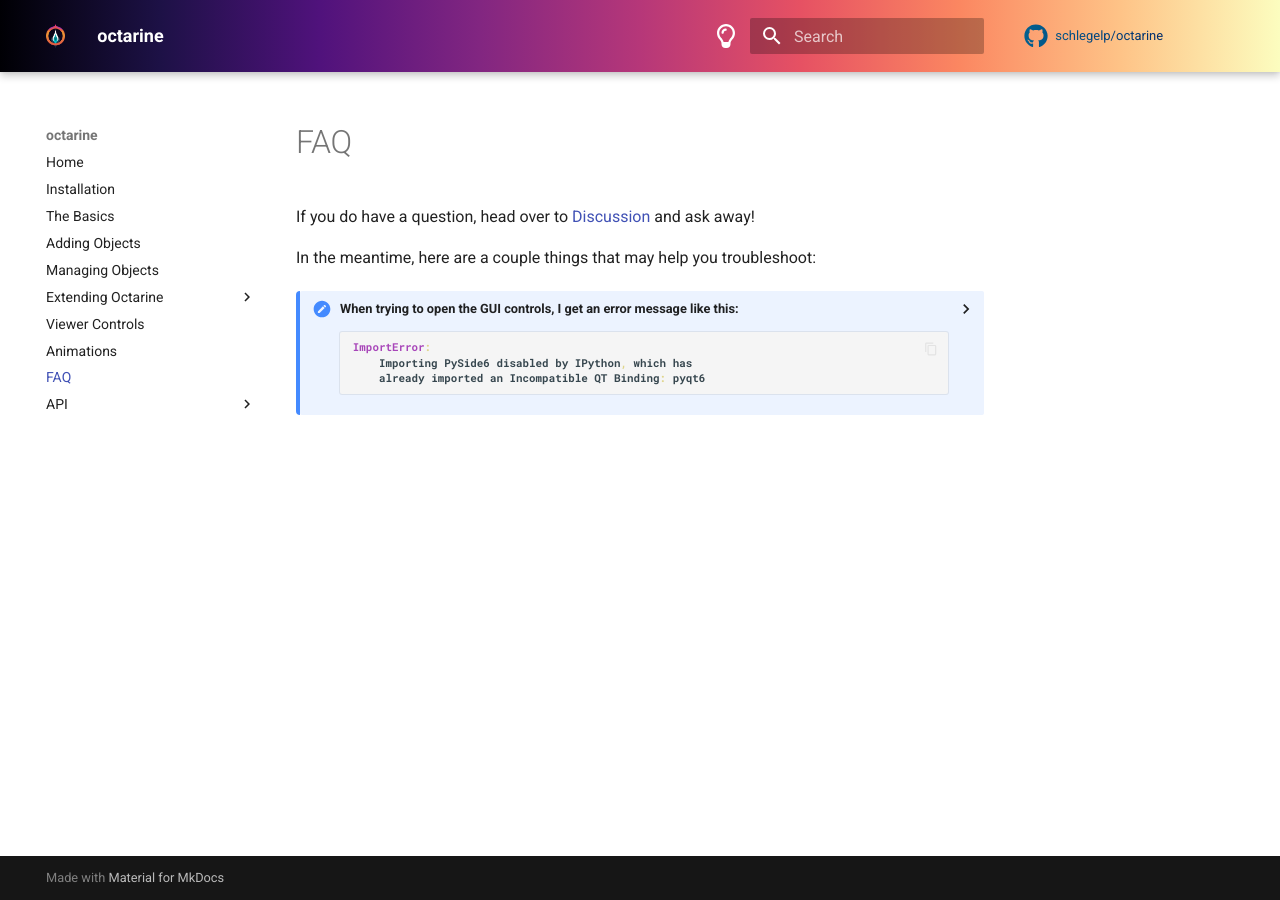
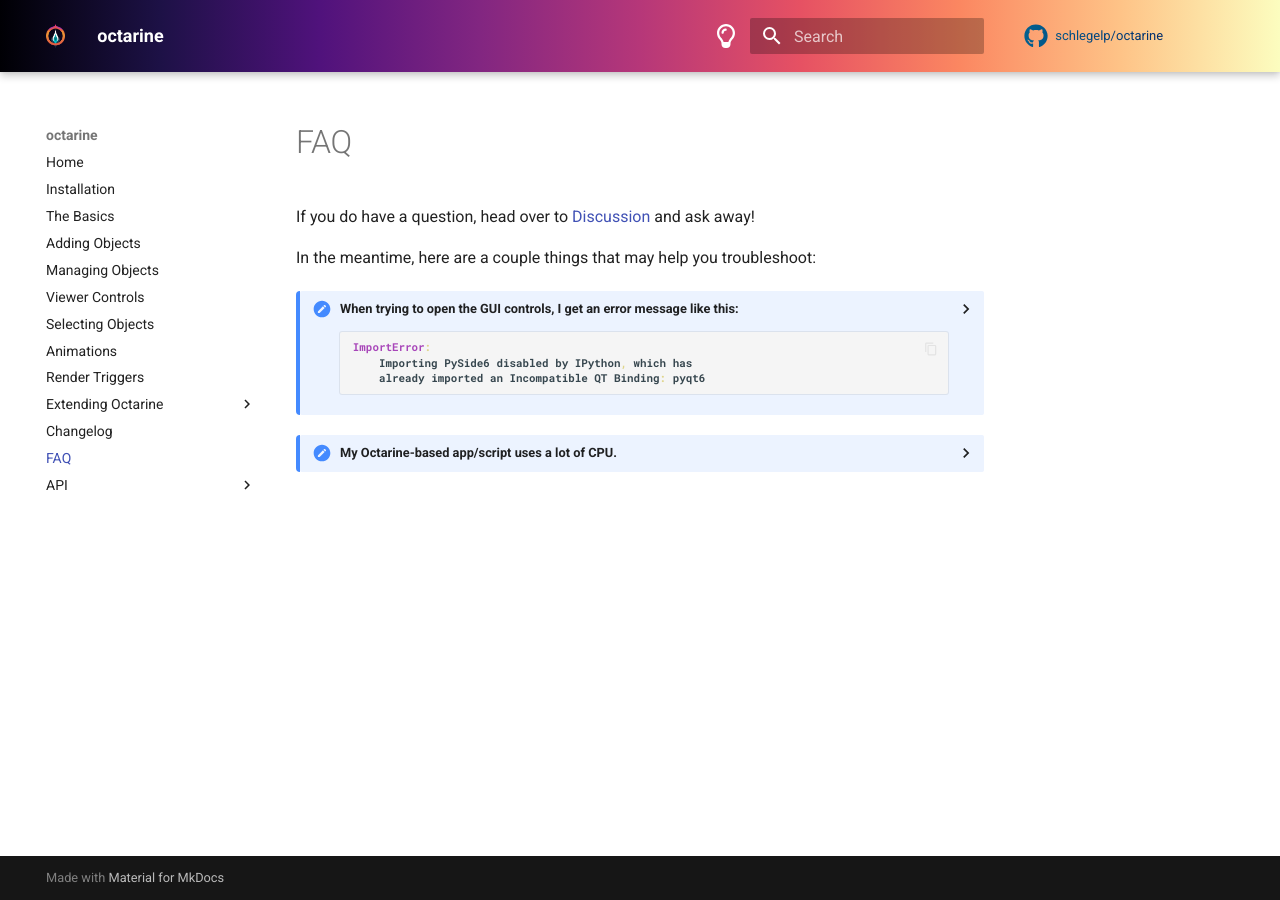
Before and after one commit to schlegelp/octarine, an MkDocs documentation site: the page built from docs/faq.md, in a window 1280 px wide. Built offline with MkDocs 1.6.1 and Material for MkDocs 9.7.7, drawn with Linux system fonts in a browser that asks for light colours; plug-ins that fetch from the network failed and are left out; comment, search, counter and statistics services are not loaded.

Commit message:
docs: add render trigger vignette + FAQ + other minor fixes

````diff
--- a/docs/faq.md
+++ b/docs/faq.md
@@ -15,17 +15,17 @@ ImportError:
 ```
 </summary>
 
-This message indicates that `IPython` has started a main event
-loop that's incompatible with `PySide6`, the library we use to build
+This message indicates that <code>IPython</code> has started a main event
+loop that's incompatible with <code>PySide6</code>, the library we use to build
 the controls GUI.
 
-There are two explanations: either you didn't run the right %magic
+There are two explanations: either you didn't run the right <code>%magic</code>
 command (or used the equivalent start-up option or config) to initialize
-the main event loop for `PySide6`, or you have also have `PyQt5` or (more
-likely) `PyQt6` installed in which case `IPython` latches on to
-those instead of `PySide6`.
+the main event loop for <code>PySide6</code>, or you have also have <code>PyQt5</code> or (more
+likely) <code>PyQt6</code> installed in which case <code>IPython</code> latches on to
+those instead of <code>PySide6</code>.
 
-Bottom line: make sure you only have `PySide6` installed as window
+Bottom line: make sure you only have <code>PySide6</code> installed as window
 manager and then run this %magic command at start-up:
 
 ```python
@@ -33,3 +33,37 @@ manager and then run this %magic command at start-up:
 ```
 
 </details>
+
+
+<details>
+<summary>
+My Octarine-based app/script uses a lot of CPU.
+</summary>
+
+By default, <code>octarine</code> will re-render the scene at every frame even if
+nothing has changed - i.e. the camera hasn't moved and objects haven't changed.
+
+You can change the render trigger to something a bit more resource-friendly:
+
+<ul>
+  <li> <code>continuous</code> is the default, greedy mode </li>
+  <li> <code>active_window</code> pauses the rendering when the window is not active </li>
+  <li> <code>reactive</code> tries to only re-render the scene if something has changed </li>
+<ul>
+
+
+```python
+import octarine as oc
+
+v = oc.Viewer()
+
+# Set to render reactively
+v.render_trigger = "reactive"
+
+# Set to render only when window is active
+v.render_trigger = "active_window"
+```
+
+We may change the default render trigger in the future.
+
+</details>
--- a/mkdocs.yml
+++ b/mkdocs.yml
@@ -15,15 +15,19 @@ nav:
   - "The Basics": intro.md
   - "Adding Objects": objects.md
   - "Managing Objects": manage.md
+  - "Viewer Controls": controls.md
+  - "Selecting Objects": selections.md
+  - "Animations": animations.md
+  - "Render Triggers": triggers.md
   - "Extending Octarine":
     - extending/index.md
     - "Custom Converters": extending/converters.md
     - Plugins: extending/plugins.md
-  - "Viewer Controls": controls.md
-  - "Animations": animations.md
+  - Changelog: changelog.md
   - FAQ: faq.md
   - API:
     - Viewer: api/viewer.md
+    - Selection: api/selection.md
     - Utility: api/utils.md
 
 theme:
````
Also changed, not shown: docs/intro.md (+32 -2 lines), docs/manage.md (+21 -1 lines).
